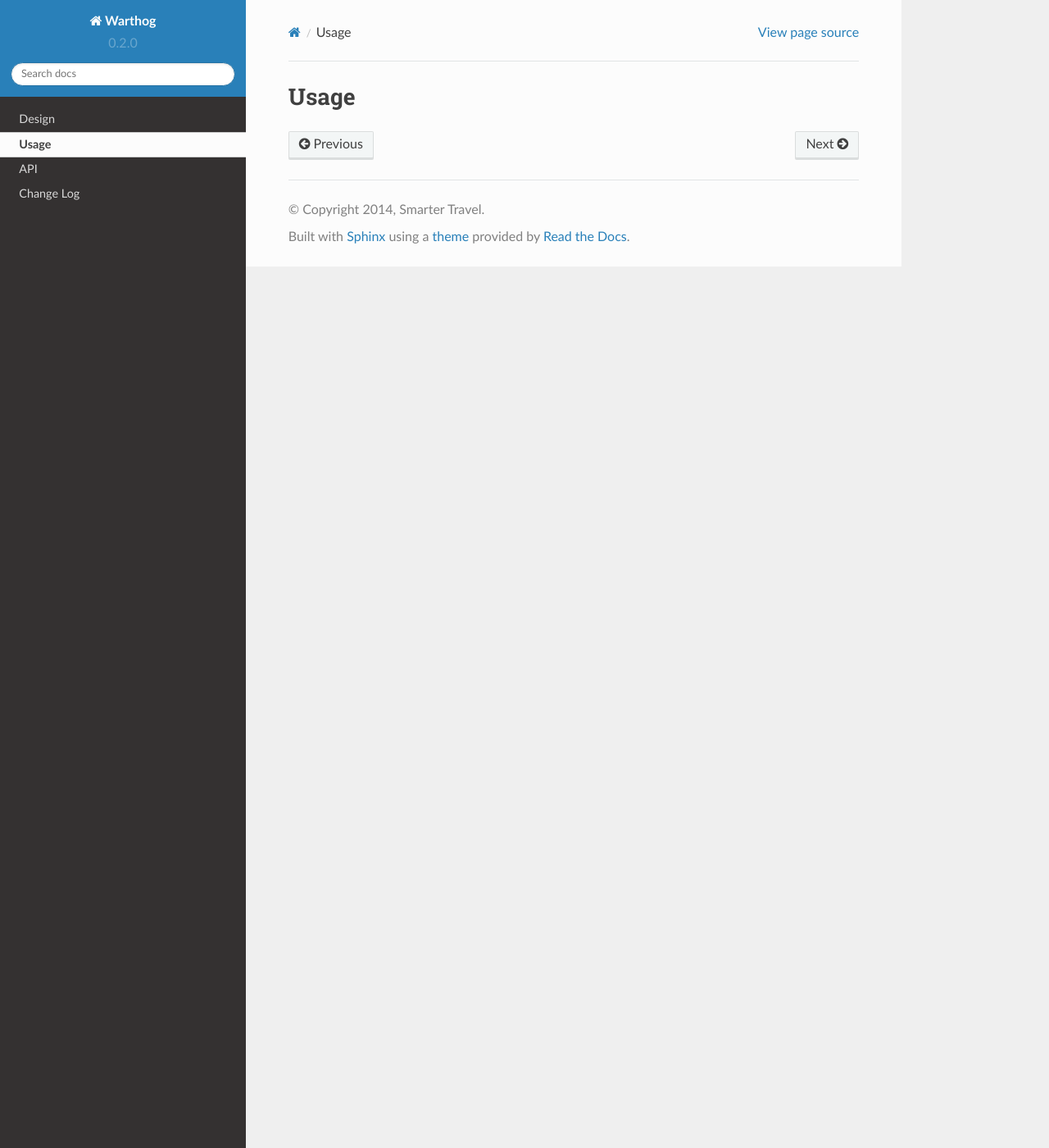
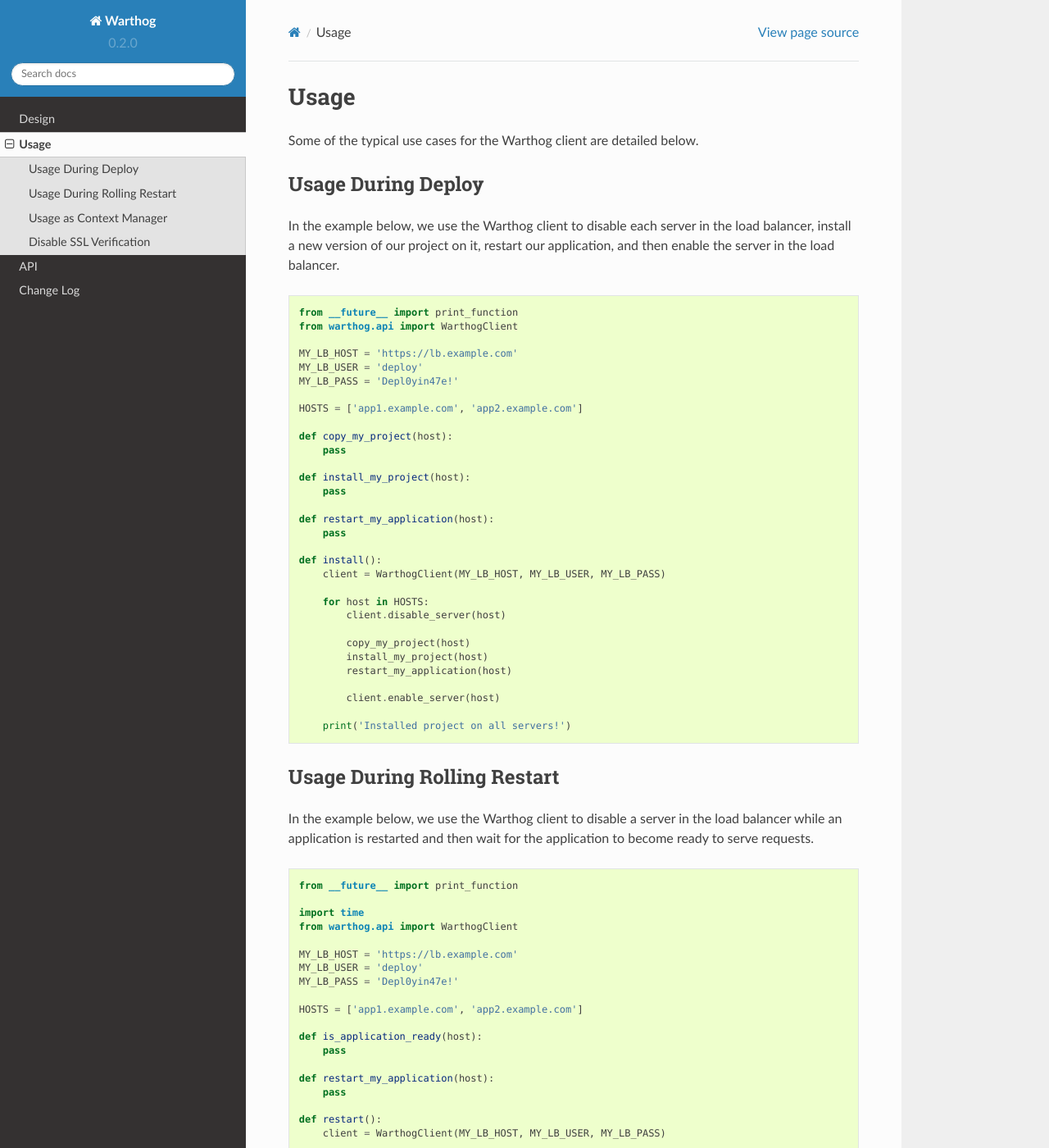
Before and after one commit to smarter-travel-media/warthog, a Sphinx documentation site: the page built from doc/source/usage.rst, in a window 1280 px wide and 1400 px high. Shown: the whole window at 82% size. Built offline with Sphinx 7.4.7 and the Read the Docs theme 2.0.0, drawn with Linux system fonts in a browser that asks for light colours; some of the changed text lies outside the part shown.

Commit message:
First pass at usage docs

```diff
--- a/doc/source/usage.rst
+++ b/doc/source/usage.rst
@@ -1,2 +1,178 @@
 Usage
 =====
+
+Some of the typical use cases for the Warthog client are detailed below.
+
+Usage During Deploy
+-------------------
+
+In the example below, we use the Warthog client to disable each server in the load
+balancer, install a new version of our project on it, restart our application, and
+then enable the server in the load balancer.
+
+.. code-block:: python
+
+    from __future__ import print_function
+    from warthog.api import WarthogClient
+
+    MY_LB_HOST = 'https://lb.example.com'
+    MY_LB_USER = 'deploy'
+    MY_LB_PASS = 'Depl0yin47e!'
+
+    HOSTS = ['app1.example.com', 'app2.example.com']
+
+    def copy_my_project(host):
+        pass
+
+    def install_my_project(host):
+        pass
+
+    def restart_my_application(host):
+        pass
+
+    def install():
+        client = WarthogClient(MY_LB_HOST, MY_LB_USER, MY_LB_PASS)
+
+        for host in HOSTS:
+            client.disable_server(host)
+
+            copy_my_project(host)
+            install_my_project(host)
+            restart_my_application(host)
+
+            client.enable_server(host)
+
+        print('Installed project on all servers!')
+
+
+
+Usage During Rolling Restart
+----------------------------
+
+In the example below, we use the Warthog client to disable a server in the load
+balancer while an application is restarted and then wait for the application to
+become ready to serve requests.
+
+.. code-block:: python
+
+    from __future__ import print_function
+
+    import time
+    from warthog.api import WarthogClient
+
+    MY_LB_HOST = 'https://lb.example.com'
+    MY_LB_USER = 'deploy'
+    MY_LB_PASS = 'Depl0yin47e!'
+
+    HOSTS = ['app1.example.com', 'app2.example.com']
+
+    def is_application_ready(host):
+        pass
+
+    def restart_my_application(host):
+        pass
+
+    def restart():
+        client = WarthogClient(MY_LB_HOST, MY_LB_USER, MY_LB_PASS)
+
+        for host in HOSTS:
+            client.disable_server(host)
+
+            restart_my_application(host):
+
+            while not is_application_ready(host):
+                time.sleep(5)
+
+            client.enable_server(host)
+
+        print('Application restarted on all servers!')
+
+Usage as Context Manager
+------------------------
+
+In this example, we use the Warthog client as a context manager that will
+automatically disable a server, and then re-enable it after the context
+exits.
+
+.. note::
+
+    When used as a context manager, the node will only be re-enabled if it
+    was enabled before we entered the context.
+
+.. code-block:: python
+
+    from __future__ import print_function
+
+    import time
+    from warthog.api import WarthogClient
+
+    MY_LB_HOST = 'https://lb.example.com'
+    MY_LB_USER = 'deploy'
+    MY_LB_PASS = 'Depl0yin47e!'
+
+    HOSTS = ['app1.example.com', 'app2.example.com']
+
+    def copy_my_project(host):
+        pass
+
+    def install_my_project(host):
+        pass
+
+    def restart_my_application(host):
+        pass
+
+    def install():
+        client = WarthogClient(MY_LB_HOST, MY_LB_USER, MY_LB_PASS)
+
+        for host in HOSTS:
+            with client.disabled_context(host):
+                copy_my_project(host)
+                install_my_project(host)
+                restart_my_application(host)
+
+
+        print('Installed project on all servers!')
+
+
+Disable SSL Verification
+------------------------
+
+If you are interacting with the load balancer over HTTPS but using a self-signed certificate,
+you'll have to disable certification verification (or get proper cert!). This example will use
+the Warthog client with certification verification disabled.
+
+.. code-block:: python
+
+    from __future__ import print_function
+
+    import time
+    from warthog.api import get_transport_factory, CommandFactory, WarthogClient
+
+    MY_LB_HOST = 'https://lb.example.com'
+    MY_LB_USER = 'deploy'
+    MY_LB_PASS = 'Depl0yin47e!'
+
+    HOSTS = ['app1.example.com', 'app2.example.com']
+
+    def copy_my_project(host):
+        pass
+
+    def install_my_project(host):
+        pass
+
+    def restart_my_application(host):
+        pass
+
+    def install():
+        transport = get_transport_factory(verify=False)
+        factory = CommandFactory(transport)
+        client = WarthogClient(MY_LB_HOST, MY_LB_USER, MY_LB_PASS, commands=factory)
+
+        for host in HOSTS:
+            with client.disabled_context(host):
+                copy_my_project(host)
+                install_my_project(host)
+                restart_my_application(host)
+
+
+        print('Installed project on all servers!')
```
